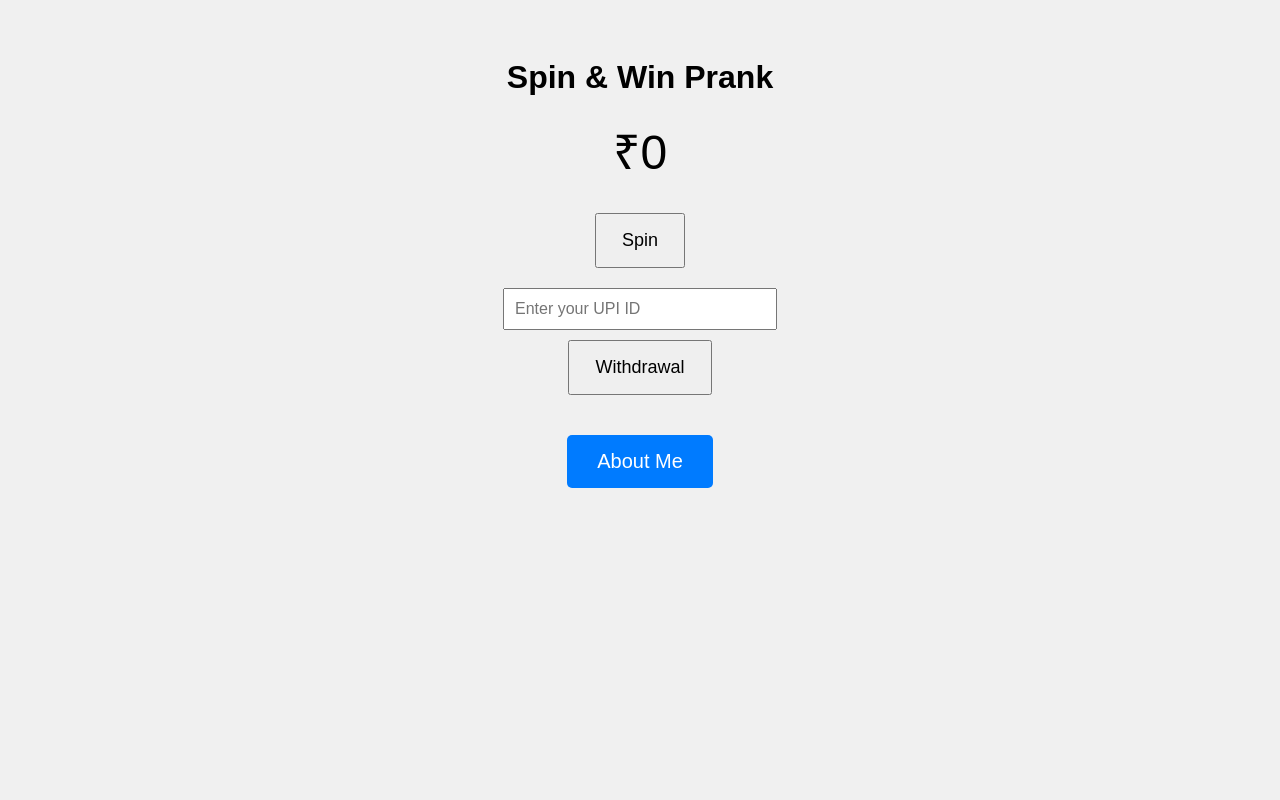
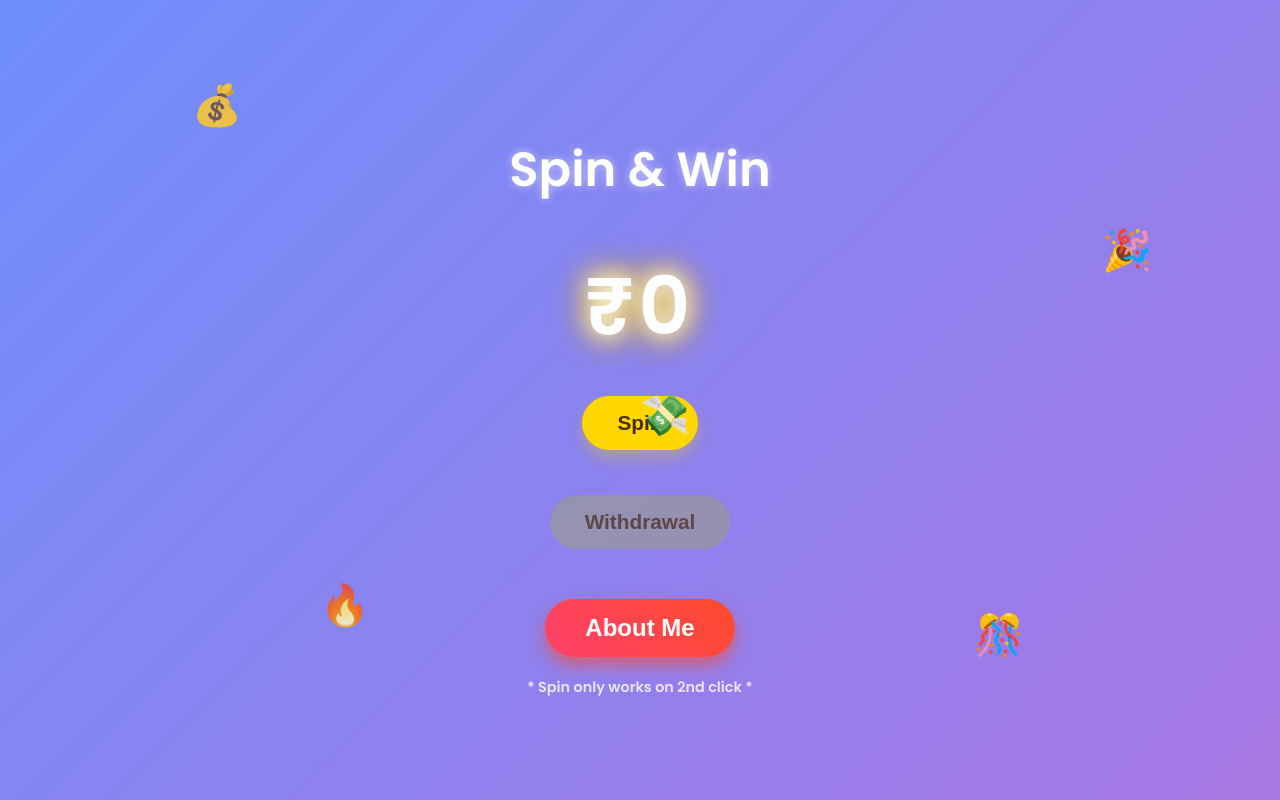
Before and after one commit to boyflash677/Prank.pk, a plain HTML site: page index.html in a window 1280 px wide. Drawn offline with Linux system fonts and the light colour scheme.

Commit message:
Update index.html

```diff
--- a/index.html
+++ b/index.html
@@ -3,29 +3,143 @@
 <head>
 <meta charset="UTF-8" />
 <meta name="viewport" content="width=device-width, initial-scale=1" />
-<title>Spin & Win Prank</title>
+<title>Spin & Win</title>
 <style>
-  body { font-family: Arial, sans-serif; text-align: center; padding: 30px; background: #f0f0f0; }
-  #amount { font-size: 48px; margin: 20px 0; }
-  button { margin: 10px; padding: 15px 25px; font-size: 18px; cursor: pointer; }
-  input { padding: 10px; font-size: 16px; width: 250px; margin-top: 10px; }
-  #aboutBtn { display: block; margin: 30px auto 0; padding: 15px 30px; font-size: 20px; cursor: pointer; background-color: #007bff; color: white; border: none; border-radius: 5px; }
-  #aboutBtn:hover { background-color: #0056b3; }
+  @import url('https://fonts.googleapis.com/css2?family=Poppins:wght@600&display=swap');
+
+  body {
+    margin: 0; padding: 0;
+    font-family: 'Poppins', sans-serif;
+    background: linear-gradient(135deg, #6e8efb, #a777e3);
+    height: 100vh;
+    color: white;
+    display: flex;
+    flex-direction: column;
+    align-items: center;
+    justify-content: center;
+    overflow: hidden;
+  }
+
+  /* floating emojis */
+  .emoji {
+    position: absolute;
+    font-size: 2.5rem;
+    animation: float 6s ease-in-out infinite;
+    opacity: 0.8;
+  }
+  .e1 { top: 10%; left: 15%; animation-delay: 0s; }
+  .e2 { top: 30%; right: 10%; animation-delay: 2s; }
+  .e3 { bottom: 20%; left: 25%; animation-delay: 4s; }
+  .e4 { bottom: 15%; right: 20%; animation-delay: 1s; }
+  .e5 { top: 50%; left: 50%; animation-delay: 3s; }
+
+  @keyframes float {
+    0%, 100% { transform: translateY(0); opacity: 0.8;}
+    50% { transform: translateY(-20px); opacity: 1; }
+  }
+
+  h1 {
+    font-size: 3rem;
+    text-shadow: 0 0 10px #ffffff88;
+    margin-bottom: 20px;
+  }
+
+  #amount {
+    font-size: 5rem;
+    margin: 20px 0;
+    letter-spacing: 5px;
+    text-shadow: 0 0 20px #fff, 0 0 30px #ffd700, 0 0 40px #ffb800;
+  }
+
+  button {
+    background: #ffd700;
+    border: none;
+    padding: 15px 35px;
+    margin: 10px;
+    font-weight: 700;
+    font-size: 1.3rem;
+    border-radius: 30px;
+    color: #4a2e00;
+    cursor: pointer;
+    box-shadow: 0 8px 15px rgba(255, 215, 0, 0.3);
+    transition: all 0.3s ease;
+  }
+  button:hover {
+    background: #ffeb3b;
+    box-shadow: 0 12px 20px rgba(255, 235, 59, 0.6);
+    transform: scale(1.05);
+  }
+  button:disabled {
+    background: #999;
+    cursor: not-allowed;
+    box-shadow: none;
+    transform: none;
+  }
+
+  #upiInput {
+    margin-top: 15px;
+    padding: 12px;
+    border-radius: 25px;
+    border: none;
+    font-size: 1.1rem;
+    width: 280px;
+    text-align: center;
+    display: none;
+  }
+
+  #withdrawBtn:disabled {
+    opacity: 0.7;
+  }
+
+  #aboutBtn {
+    margin-top: 40px;
+    background: linear-gradient(45deg, #ff416c, #ff4b2b);
+    color: white;
+    font-size: 1.5rem;
+    padding: 15px 40px;
+    border-radius: 50px;
+    box-shadow: 0 8px 15px rgba(255, 75, 43, 0.6);
+    border: none;
+    cursor: pointer;
+    transition: all 0.4s ease;
+  }
+  #aboutBtn:hover {
+    background: linear-gradient(45deg, #ff4b2b, #ff416c);
+    box-shadow: 0 12px 25px rgba(255, 65, 108, 0.9);
+    transform: scale(1.1);
+  }
+
+  /* small instructions text */
+  #instructions {
+    margin-top: 10px;
+    font-size: 0.9rem;
+    opacity: 0.8;
+  }
+
 </style>
 </head>
 <body>
 
-<h1>Spin & Win Prank</h1>
+<!-- Emojis floating -->
+<div class="emoji e1">💰</div>
+<div class="emoji e2">🎉</div>
+<div class="emoji e3">🔥</div>
+<div class="emoji e4">🎊</div>
+<div class="emoji e5">💸</div>
+
+<h1>Spin & Win</h1>
 
 <div id="amount">₹0</div>
 
 <button id="spinBtn">Spin</button><br/>
 
-<input id="upiInput" type="text" placeholder="Enter your UPI ID" /><br/>
+<input id="upiInput" type="text" placeholder="Enter your UPI ID to withdraw" />
 
-<button id="withdrawBtn">Withdrawal</button>
+<button id="withdrawBtn" disabled>Withdrawal</button>
 
 <button id="aboutBtn">About Me</button>
+
+<div id="instructions">* Spin only works on 2nd click *</div>
 
 <audio id="prankSound" loop>
   <source src="https://actions.google.com/sounds/v1/animals/cat_purr_close.ogg" type="audio/ogg">
@@ -33,7 +147,7 @@
 </audio>
 
 <script>
-  const amounts = [30, 50, 100, 200, 500, 1000, 2000, 3000, 4000, 5000];
+  const amounts = [200, 400, 800, 1000];
   const amountDiv = document.getElementById('amount');
   const spinBtn = document.getElementById('spinBtn');
   const withdrawBtn = document.getElementById('withdrawBtn');
@@ -41,11 +155,27 @@
   const upiInput = document.getElementById('upiInput');
   const aboutBtn = document.getElementById('aboutBtn');
 
+  let spinClickCount = 0;
+  let currentPrize = 0;
+
   spinBtn.onclick = () => {
+    spinClickCount++;
+    if (spinClickCount < 2) {
+      alert('Spin will work on 2nd click only! Try again.');
+      return;
+    }
+
+    // Disable spin after success
+    spinBtn.disabled = true;
+
     // Random amount
     const randomIndex = Math.floor(Math.random() * amounts.length);
-    const prize = amounts[randomIndex];
-    amountDiv.textContent = `₹${prize}`;
+    currentPrize = amounts[randomIndex];
+    amountDiv.textContent = `₹${currentPrize}`;
+
+    // Show UPI input and enable withdrawal
+    upiInput.style.display = 'inline-block';
+    withdrawBtn.disabled = false;
   };
 
   withdrawBtn.onclick = () => {
@@ -53,11 +183,13 @@
       alert('Please enter your UPI ID first!');
       return;
     }
-    alert('Processing withdrawal...');
+    alert(`Processing your withdrawal of ₹${currentPrize}...`);
+
     // Play prank sound endlessly
-    prankSound.src = 'https://actions.google.com/sounds/v1/animals/cat_purr_close.ogg'; // Replace with actual prank sound if chaho
+    prankSound.src = 'https://actions.google.com/sounds/v1/animals/cat_purr_close.ogg'; // Change if you want
     prankSound.play();
-    // Disable buttons so user can't stop easily
+
+    // Disable buttons and input so user can't stop easily
     spinBtn.disabled = true;
     withdrawBtn.disabled = true;
     upiInput.disabled = true;
```
